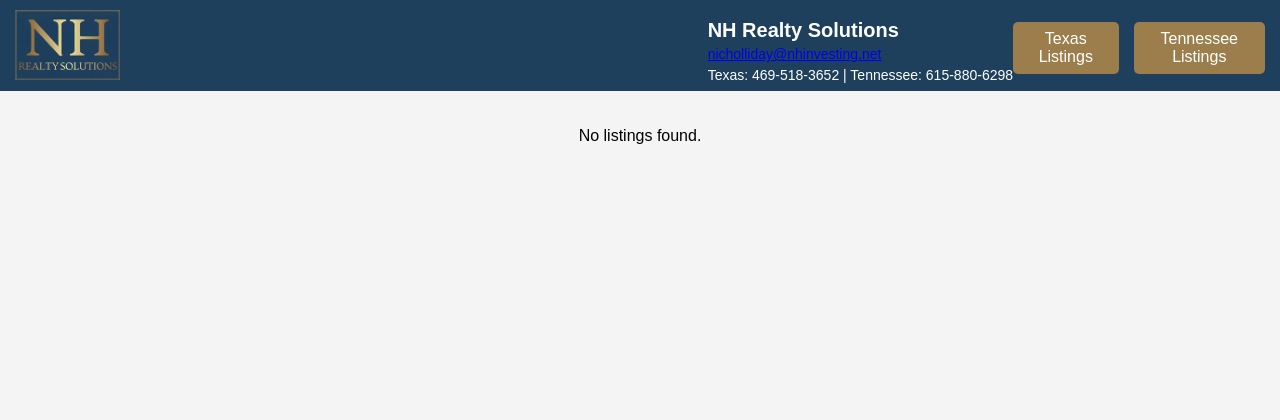
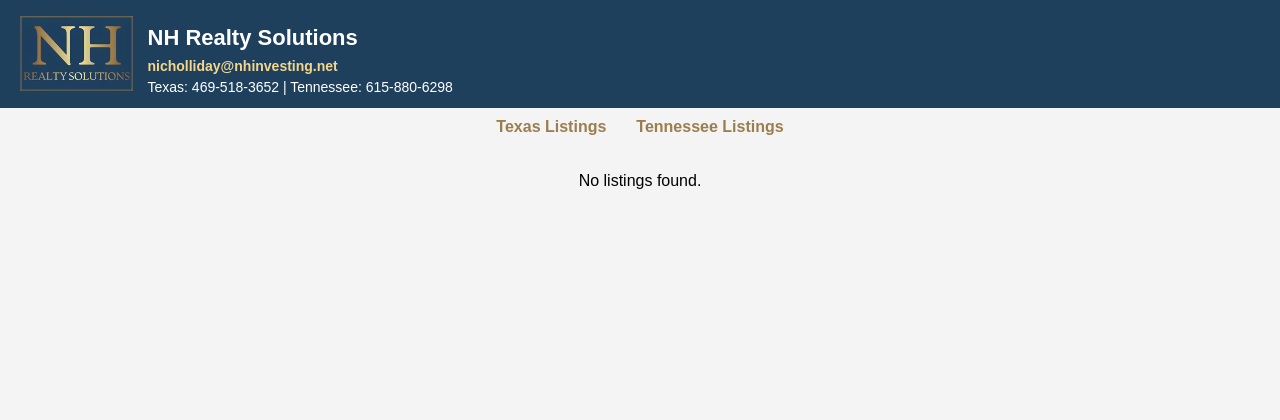
Before and after one commit to n-hrynkiw/nhrealtysolutions, a Flask app: page / in a window 1280 px wide. Shown: the top 420 px of the page. Run offline with Flask 3, Linux system fonts and the light colour scheme; data that the repository does not hold is empty.

Commit message:
“building”

```diff
--- a/static/css/styles.css
+++ b/static/css/styles.css
@@ -10,64 +10,73 @@ body {
 header {
     display: flex;
     align-items: center;
-    justify-content: space-between;
+    justify-content: flex-start;
     background-color: #1e405c;
     color: white;
-    padding: 5px 15px; /* Reduce padding */
+    padding: 10px 20px;
 }
 
 .header-container {
     display: flex;
     align-items: center;
-    justify-content: space-between;
     width: 100%;
     max-width: 1200px;
 }
 
 .logo {
-    height: 70px; /* Increase logo size */
+    height: 75px;
     width: auto;
-    margin-right: 10px;
+    margin-right: 15px;
 }
 
 .header-info {
     display: flex;
     flex-direction: column;
-    justify-content: center;
-    line-height: 1.2; /* Reduce spacing */
+    line-height: 1.2;
 }
 
 .header-info h1 {
-    font-size: 20px; /* Reduce text size */
-    margin-bottom: 2px;
+    font-size: 22px;
+    margin-bottom: 5px;
 }
 
 .header-info p {
-    margin: 2px 0; /* Reduce spacing */
     font-size: 14px;
+    margin: 2px 0;
 }
 
-/* Market Buttons */
+/* Market Links - Text Links Instead of Buttons */
 nav {
-    margin-top: 5px;
     display: flex;
     justify-content: center;
-    gap: 15px;
+    margin-top: 10px;
 }
 
-nav button {
-    background-color: #9c7e4d;
-    color: white;
-    border: none;
-    padding: 8px 16px;
+nav a {
+    text-decoration: none;
     font-size: 16px;
-    border-radius: 5px;
-    cursor: pointer;
+    font-weight: bold;
+    color: #9c7e4d; /* Gold */
+    margin: 0 15px;
+    transition: color 0.3s ease-in-out;
 }
 
-nav button:hover {
-    background-color: #846235;
+nav a:hover {
+    color: #d4af72; /* Lighter Gold */
+    text-decoration: underline;
 }
+
+/* Make Email More Visible */
+.header-info a {
+    color: #f4d68e !important; /* Brighter gold */
+    text-decoration: none;
+    font-weight: bold;
+}
+
+.header-info a:hover {
+    text-decoration: underline;
+}
+
 
 
 /* Listings */
--- a/templates/index.html
+++ b/templates/index.html
@@ -17,11 +17,14 @@
                 <p>Texas: 469-518-3652 | Tennessee: 615-880-6298</p>
             </div>
         </div>
-        <nav>
-            <button id="texas-btn">Texas Listings</button>
-            <button id="tennessee-btn">Tennessee Listings</button>
-        </nav>
     </header>
+
+    <!-- Market Links BELOW the banner -->
+    <nav>
+        <a href="#" id="texas-btn">Texas Listings</a>
+        <a href="#" id="tennessee-btn">Tennessee Listings</a>
+    </nav>
+
 
     <main>
         <div id="listings-container">
```
